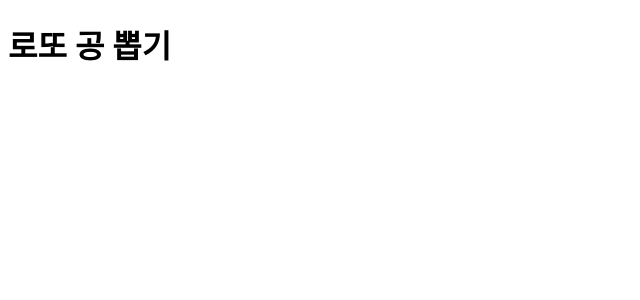
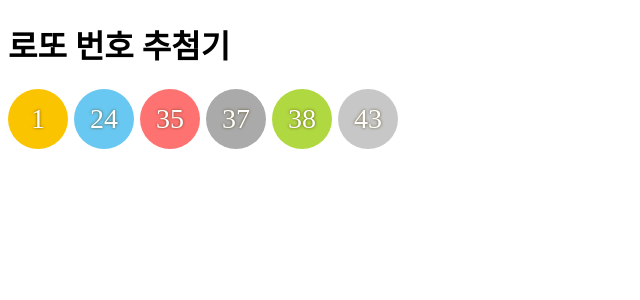
Before and after one commit to AsherOh/Self-Practice, a Django app: page / in a window 1280 px wide. Shown: the top 300 px of the page, without its empty margins (0-640 px from the left). Run offline with Django 4.2, Linux system fonts and the light colour scheme.

Commit message:
로또공 예제

```diff
--- /dev/null
+++ b/Self_Practice/GREENERY/templates/GREENERY/lotto.css
@@ -0,0 +1,33 @@
+.ball {
+    float: left;
+    width: 60px;
+    height: 60px;
+    line-height: 60px;
+    font-size: 28px;
+    border-radius: 100%;
+    text-align: center;
+    vertical-align: middle;
+    color: #fff;
+    font-weight: 500;
+    text-shadow: 0px 0px 3px rgba(73, 57, 0, .8);
+    margin-right: 6px;
+}
+
+.ball1 {
+    background: #fbc400;
+}
+.ball2 {
+    background: #69c8f2;
+}
+.ball3 {
+    background: #ff7272;
+}
+.ball4 {
+    background: #aaa;
+}
+.ball5 {
+    background: #b0d840;
+}
+.ball6 {
+    background: #c7c7c7;
+}
--- a/Self_Practice/GREENERY/templates/GREENERY/mainpage.html
+++ b/Self_Practice/GREENERY/templates/GREENERY/mainpage.html
@@ -5,18 +5,31 @@
     <meta http-equiv="X-UA-Compatible" content="IE=edge">
     <meta name="viewport" content="width=device-width, initial-scale=1.0">
     <title>Asher 개인 연습장</title>
+    <link rel="stylesheet" href="lotto.css">
 </head>
 <body>
-    <h1>로또 공 뽑기</h1>
+    <h1>로또 번호 추첨기</h1>
     <script>
-        var lotto=[];
+        var lotto = [];
+        while (lotto.length < 6) {
+            var num = parseInt(Math.random() * 45 + 1);
+            if (lotto.indexOf(num) == -1) {
+                lotto.push(num);
+            }
+        }
+        lotto.sort((a,b)=>a-b);
+        document.write("<div class='ball ball1'>" + lotto[0] + "</div>");
+        document.write("<div class='ball ball2'>" + lotto[1] + "</div>");
+        document.write("<div class='ball ball3'>" + lotto[2] + "</div>");
+        document.write("<div class='ball ball4'>" + lotto[3] + "</div>");
+        document.write("<div class='ball ball5'>" + lotto[4] + "</div>");
+        document.write("<div class='ball ball6'>" + lotto[5] + "</div>");
         /*
         parseInt(); : 소수점 버리고 정수화
         .push(); : 배열 끝 항목 추가
         .length(); : 배열 길이
         .sort(); : 배열 값 정렬
         .sort((a, b)=>a-b); : 숫자 오름차순 정렬(익명함수)
-        hi
         */
     </script>
 </body>
```
